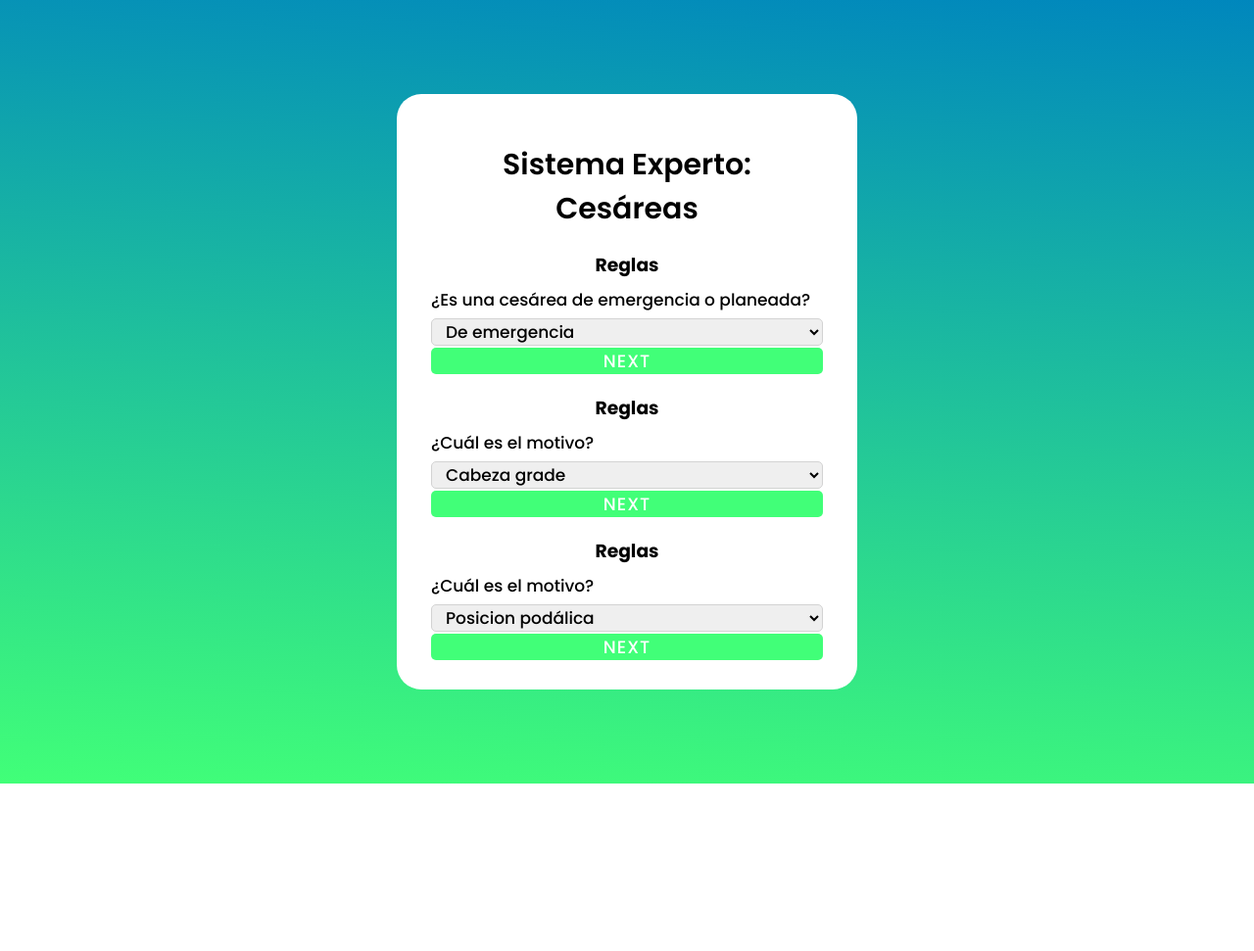
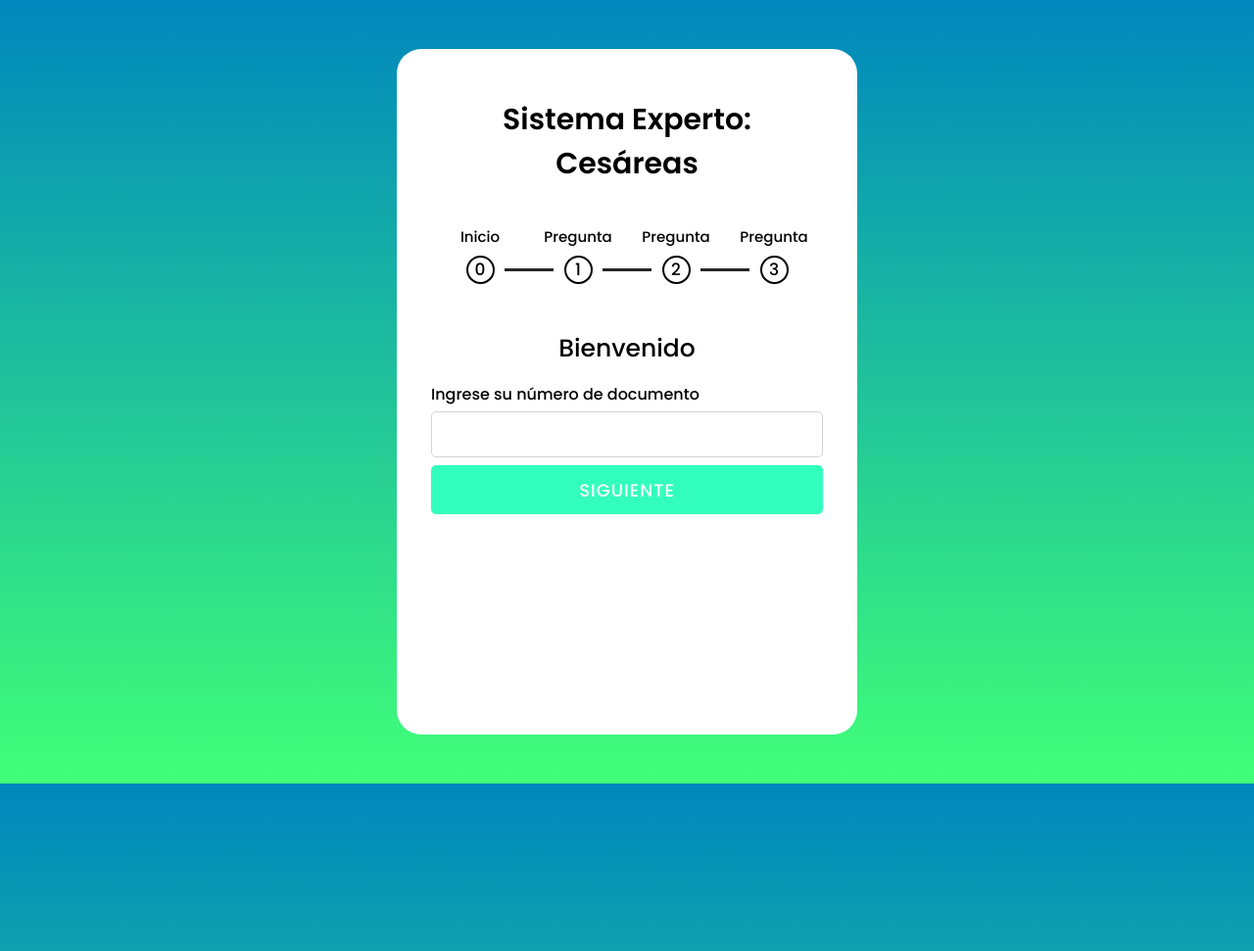
Before and after one commit to kr-end/MotorInferenciaCesareas, a website built with Vite: page frontend-motor-inferencia/index.html in a window 1280 px wide. Shown: the whole page at 98% size. Before the commit the page ends 800 px from the top, so only its background shows below. Built offline with nearby package versions, Linux system fonts and the light colour scheme.

Commit message:
Correcciones de maquetacion

```diff
--- a/frontend-motor-inferencia/index.html
+++ b/frontend-motor-inferencia/index.html
@@ -1,74 +1,131 @@
-<!doctype html>
-<html lang="en">
+<!DOCTYPE html>
+<!-- Created By CodingNepal -->
+<html lang="en" dir="ltr">
    <head>
-    <meta charset="UTF-8" />
-    <!--<link rel="icon" type="image/svg+xml" href="/vite.svg" />
-    <meta name="viewport" content="width=device-width, initial-scale=1.0" />-->
+      <meta charset="utf-8">
+      <!--<link rel="icon" type="image/svg+xml" href="/vite.svg" />-->
       <title>Motor de inferencia</title>
       <link rel="stylesheet" href="src/style.css">
+      <!--<link rel="stylesheet" href="https://cdnjs.cloudflare.com/ajax/libs/font-awesome/5.15.3/css/all.min.css"/>-->
    </head>
    <body>
       <div class="container">
          <header>Sistema Experto: Cesáreas</header>
-      <form action="">
+         <div class="progress-bar">
+            <div class="step">
+               <p>
+                  Inicio
+               </p>
+               <div class="bullet">
+                  <span>0</span>
+               </div>
+               <div class="check fas fa-check"></div>
+            </div>
+            <div class="step">
+               <p>
+                  Pregunta
+               </p>
+               <div class="bullet">
+                  <span>1</span>
+               </div>
+               <div class="check fas fa-check"></div>
+            </div>
+            <div class="step">
+               <p>
+                  Pregunta
+               </p>
+               <div class="bullet">
+                  <span>2</span>
+               </div>
+               <div class="check fas fa-check"></div>
+            </div>
+            <div class="step">
+               <p>
+                  Pregunta
+               </p>
+               <div class="bullet">
+                  <span>3</span>
+               </div>
+               <div class="check fas fa-check"></div>
+            </div>
+         </div>
+         <div class="form-outer">
+            <form action="#">
+               <div class="page slide-page">
+                  <div class="title">
+                     Bienvenido
+                  </div>
+                  <div class="field">
+                     <div class="label">
+                       Ingrese su número de documento
+                     </div>
+                     <input type="text">
+                  </div>
+                  <div class="field">
+                     <button class="firstNext next">Siguiente</button>
+                  </div>
+               </div>
                <div class="page">
                   <div class="title">
-            <h3>Reglas</h3>
+                     Regla 1
                   </div>
                   <div class="field">
-            <div class="label">¿Es una cesárea de emergencia o planeada?</div>
-            <select name="select">
-              <option value="value1">De emergencia</option>
-              <option value="value2">Planeada</option>
+                     <div class="label">
+                      ¿Es una cesárea de emergencia o planeada?
+                     </div>
+                     <select>
+                      <option value="value1">Cesarea de emergencia</option>
+                      <option value="value2">Cesarea planeada</option>
                     </select>
+                  <div class="field btns">
+                     <button class="next-1 next">Next</button>
+                  </div>
+               </div>
+               <div class="page">
+                  <div class="title">
+                     Regla 2
                   </div>
                   <div class="field">
-            <button>Next</button>
+                     <div class="label">
+                      ¿Cuál es el motivo?
                      </div>
-        </div>
-
-        <div class="page">
-          <div class="title">
-            <h3>Reglas</h3>
-          </div>
-          <div class="field">
-            <div class="label">¿Cuál es el motivo? </div>
-            <select name="select">
-              <option value="value1">Cabeza grade</option>
+                     <select>
+                        <option value="value1">Cabeza grande</option>
                         <option value="value2">Cabeza no encajada</option>
                         <option value="value3">Sufrimiento fetal</option>
                         <option value="value4">Placenta desprendida</option>
                      </select>
+
                   </div>
-          <div class="field">
-            <button>Next</button>
+                  <div class="field btns">
+                     <button class="next-2 next">Siguiente</button>
                   </div>
                </div>
-
                <div class="page">
                   <div class="title">
-            <h3>Reglas</h3>
+                     Regla 3
+                  </div>-
+                  <div class="field">
+                     <div class="label">
+                      ¿Cuál es el motivo?
                      </div>
-          <div class="field">
-            <div class="label">¿Cuál es el motivo? </div>
-            <select name="select">
+                     <select>
                       <option value="value1">Posicion podálica</option>
                       <option value="value2">Gestosis</option>
                       <option value="value3">Diabetes gravídica</option>
                       <option value="value4">Placenta previa-central</option>
-              <option value="value2">Problemas cardiacos</option>
-              <option value="value3">Problemas renales</option>
-              <option value="value4">Infecciones genitales</option>
+                      <option value="value5">Problemas cardiacos</option>
+                      <option value="value6">Problemas renales</option>
+                      <option value="value7">Infecciones genitales</option>
                     </select>
-          </div>
-          <div class="field">
-            <button>Next</button>
+
+                  <div class="field btns">
+                     <button class="submit">Validar</button>
                   </div>
                </div>
-
             </form>
          </div>
-
-  <!-- <script type="module" src="/src/main.ts"></script> -->
+      </div>
+      <!--<script src="script.js"></script>-->
    </body>
 </html>
--- a/frontend-motor-inferencia/src/style.css
+++ b/frontend-motor-inferencia/src/style.css
@@ -11,15 +11,15 @@ body{
   justify-content: center;
   min-height: 100vh;
   overflow: hidden;
-  background: rgb(65,255,120);
-background: linear-gradient(4deg, rgba(65,255,120,1) 0%, rgba(0,135,189,1) 100%);
+  background: linear-gradient(0deg, rgba(65,255,120,1) 0%, rgba(0,135,189,1) 100%);
 }
 ::selection{
   color: #fff;
-  background: rgb(65,255,120);
+  background: rgb(50, 255, 187);
 }
 .container{
   width: 400px;
+  height: 80vh;
   background: #fff;
   text-align: center;
   border-radius: 25px;
@@ -28,7 +28,6 @@ background: linear-gradient(4deg, rgba(65,255,120,1) 0%, rgba(0,135,189,1) 100%)
 .container header{
   font-size: 30px;
   font-weight: 600;
-  margin: 0 0 5% 0;
 }
 .container .form-outer{
   width: 100%;
@@ -42,7 +41,11 @@ background: linear-gradient(4deg, rgba(65,255,120,1) 0%, rgba(0,135,189,1) 100%)
   width: 25%;
   transition: margin-left 0.3s ease-in-out;
 }
-
+.form-outer form .page .title{
+  text-align: center;
+  font-size: 25px;
+  font-weight: 500;
+}
 .form-outer form .page .field{
   width: 400px;
   height: 45px;
@@ -50,25 +53,19 @@ background: linear-gradient(4deg, rgba(65,255,120,1) 0%, rgba(0,135,189,1) 100%)
   display: flex;
   position: relative;
 }
-
-form .page .field .label {
+form .page .field .label{
   position: absolute;
+  top: -30px;
   font-weight: 500;
-  font-size: 17px;
-  margin: 8px 0 0;
 }
-
-form .page .field select {
+form .page .field input{
   height: 100%;
   width: 100%;
   border: 1px solid lightgrey;
   border-radius: 5px;
+  padding-left: 15px;
   font-size: 18px;
-  margin-top: 40px;
-  padding-left: 10px;
-  font-weight: 500;
 }
-
 form .page .field select{
   width: 100%;
   padding-left: 10px;
@@ -79,8 +76,8 @@ form .page .field button{
   width: 100%;
   height: calc(100% + 5px);
   border: none;
-  background: rgb(65,255,120);
-  margin: 2px 0 20px 0;
+  background:rgb(50, 255, 187);
+  margin-top: -35px;
   border-radius: 5px;
   color: #fff;
   cursor: pointer;
@@ -103,6 +100,7 @@ form .page .btns button.prev{
 form .page .btns button.next{
   margin-left: 3px;
 }
+
 .container .progress-bar{
   display: flex;
   margin: 40px 0;
@@ -115,7 +113,7 @@ form .page .btns button.next{
 }
 .container .progress-bar .step p{
   font-weight: 500;
-  font-size: 18px;
+  font-size: 15px;
   color: #000;
   margin-bottom: 8px;
 }
@@ -132,8 +130,8 @@ form .page .btns button.next{
   line-height: 25px;
 }
 .progress-bar .step .bullet.active{
-  border-color: rgb(65,255,120);
-  background: rgb(65,255,120);
+  border-color:rgb(50, 255, 187);
+  background: rgb(50, 255, 187);
 }
 .progress-bar .step .bullet span{
   position: absolute;
@@ -148,13 +146,13 @@ form .page .btns button.next{
   position: absolute;
   content: '';
   bottom: 11px;
-  right: -51px;
+  right: -62px;
   height: 3px;
-  width: 44px;
+  width: 50px;
   background: #262626;
 }
 .progress-bar .step .bullet.active:after{
-  background: rgb(65,255,120);
+  background: rgb(50, 255, 187);
   transform: scaleX(0);
   transform-origin: left;
   animation: animate 0.3s linear forwards;
@@ -169,7 +167,7 @@ form .page .btns button.next{
   display: none;
 }
 .progress-bar .step p.active{
-  color: #d43f8d;
+  color: rgb(50, 255, 187);
   transition: 0.2s linear;
 }
 .progress-bar .step .check{
```
Lines whose indentation alone changed are shown as unchanged.
